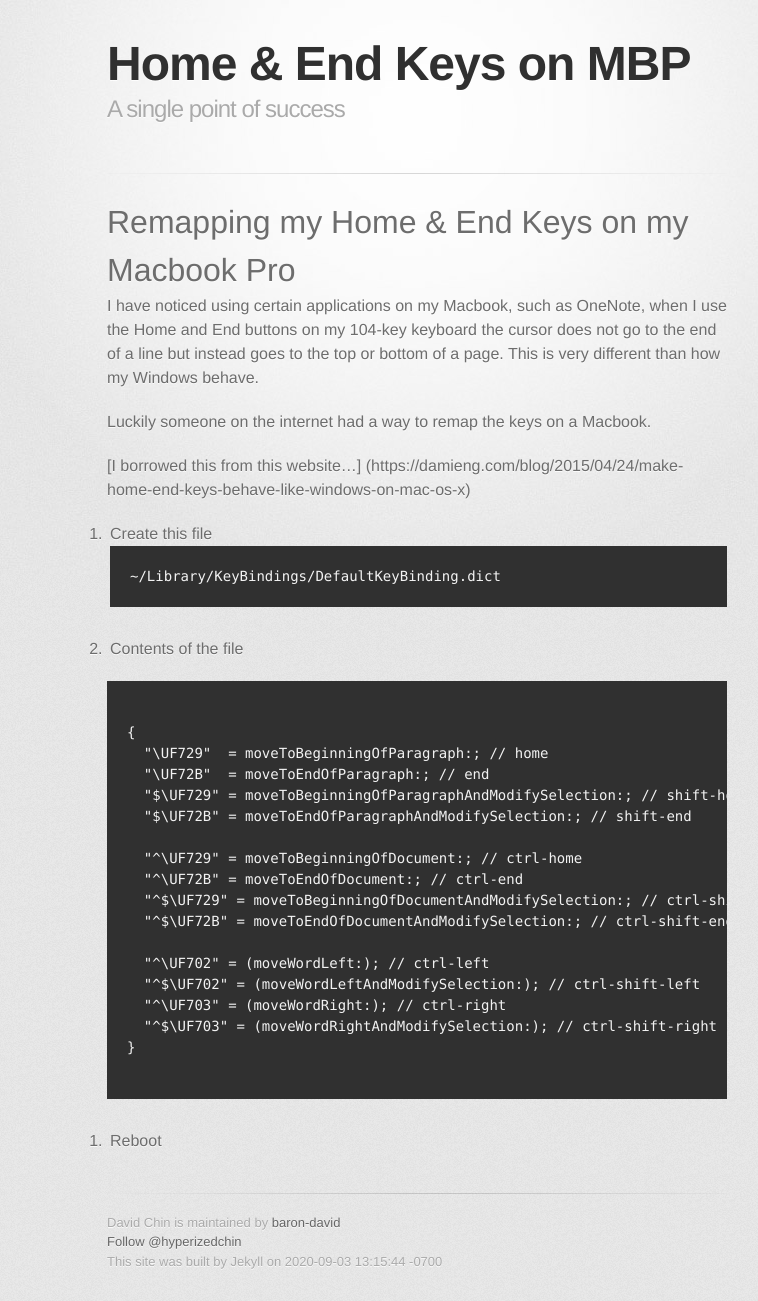
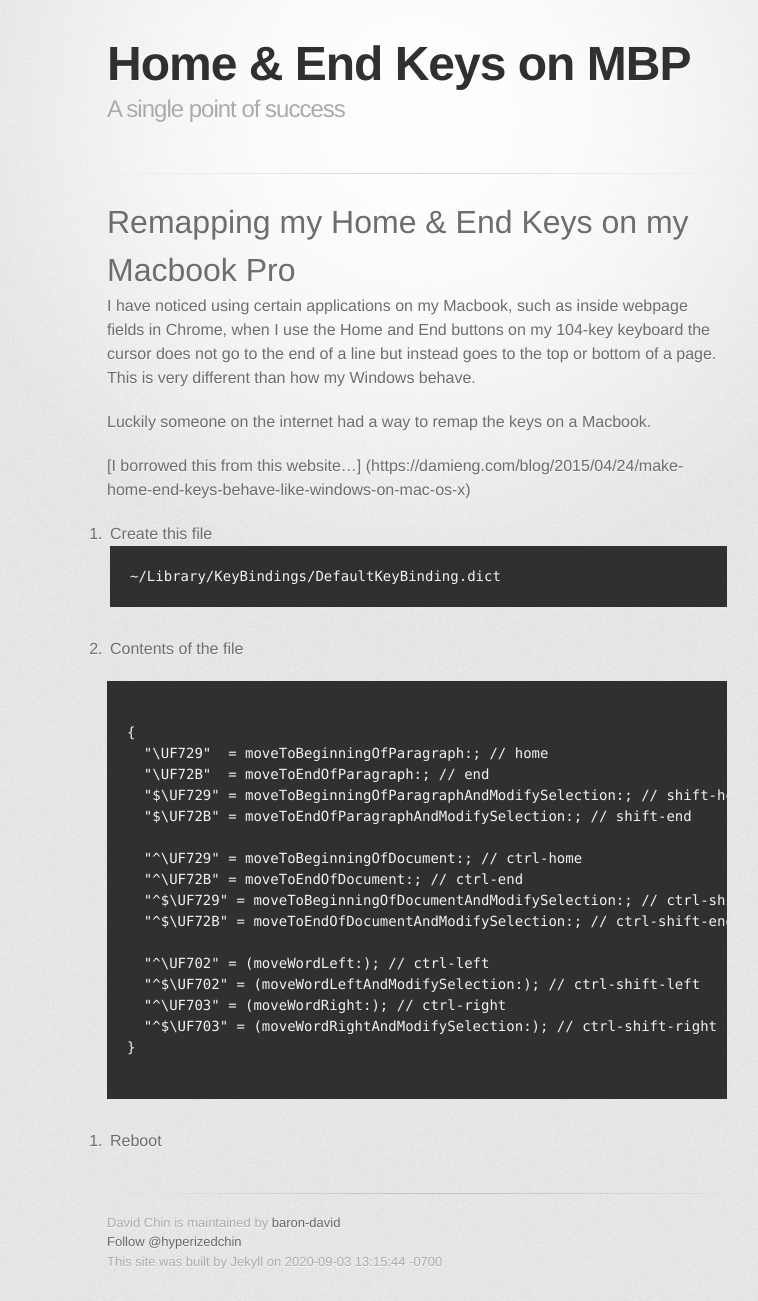
Before and after one commit to baron-david/dchin.me_jekyll, a Jekyll site: the page built from _posts/2020-09-02-RemapHomeEndonMac.md, in a window 1280 px wide. Shown: the whole page, without its empty margins (223-981 px from the left). Built offline with Jekyll 4.4.1, drawn with Linux system fonts in a browser that asks for light colours; some web fonts are replaced; comment, search, counter and statistics services are not loaded.

Commit message:
updated message

```diff
--- a/_posts/2020-09-02-RemapHomeEndonMac.md
+++ b/_posts/2020-09-02-RemapHomeEndonMac.md
@@ -5,7 +5,7 @@ layout: default
 
 # Remapping my Home & End Keys on my Macbook Pro
 
-I have noticed using certain applications on my Macbook, such as OneNote, when I use the Home and End buttons on my 104-key keyboard the cursor does not go to the end of a line but instead goes to the top or bottom of a page.  This is very different than how my Windows behave.
+I have noticed using certain applications on my Macbook, such as inside webpage fields in Chrome, when I use the Home and End buttons on my 104-key keyboard the cursor does not go to the end of a line but instead goes to the top or bottom of a page.  This is very different than how my Windows behave.
 
 Luckily someone on the internet had a way to remap the keys on a Macbook.
 
```
